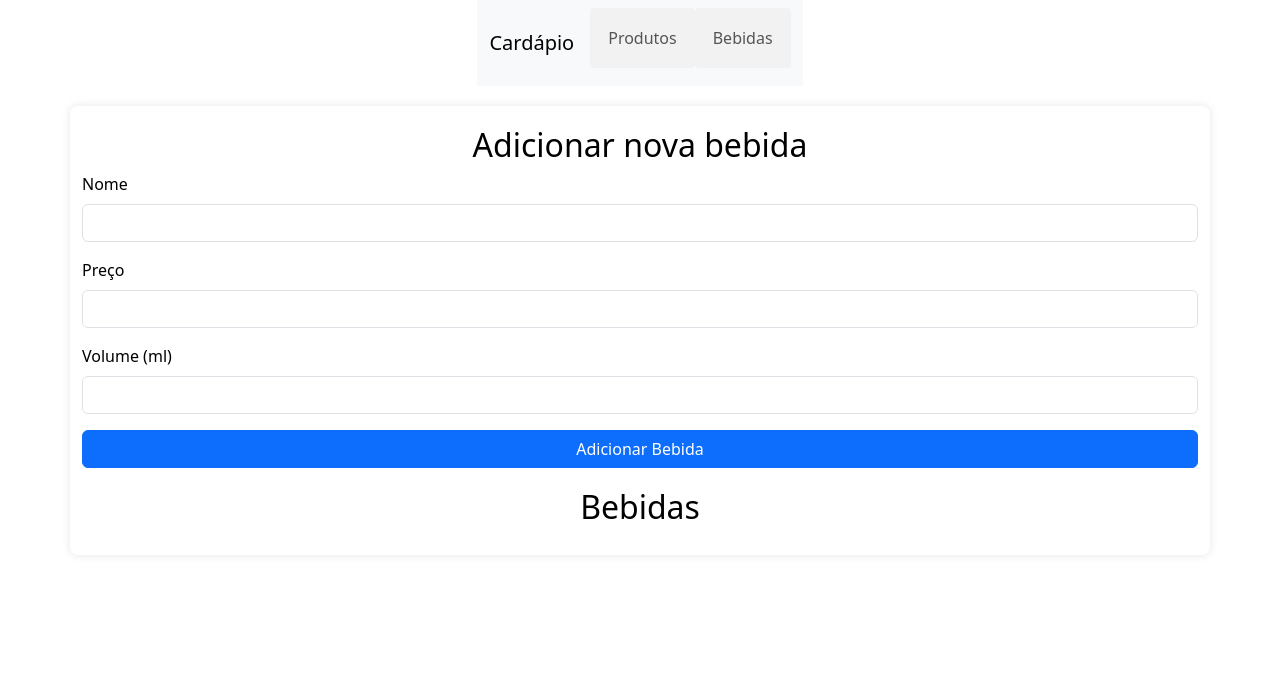
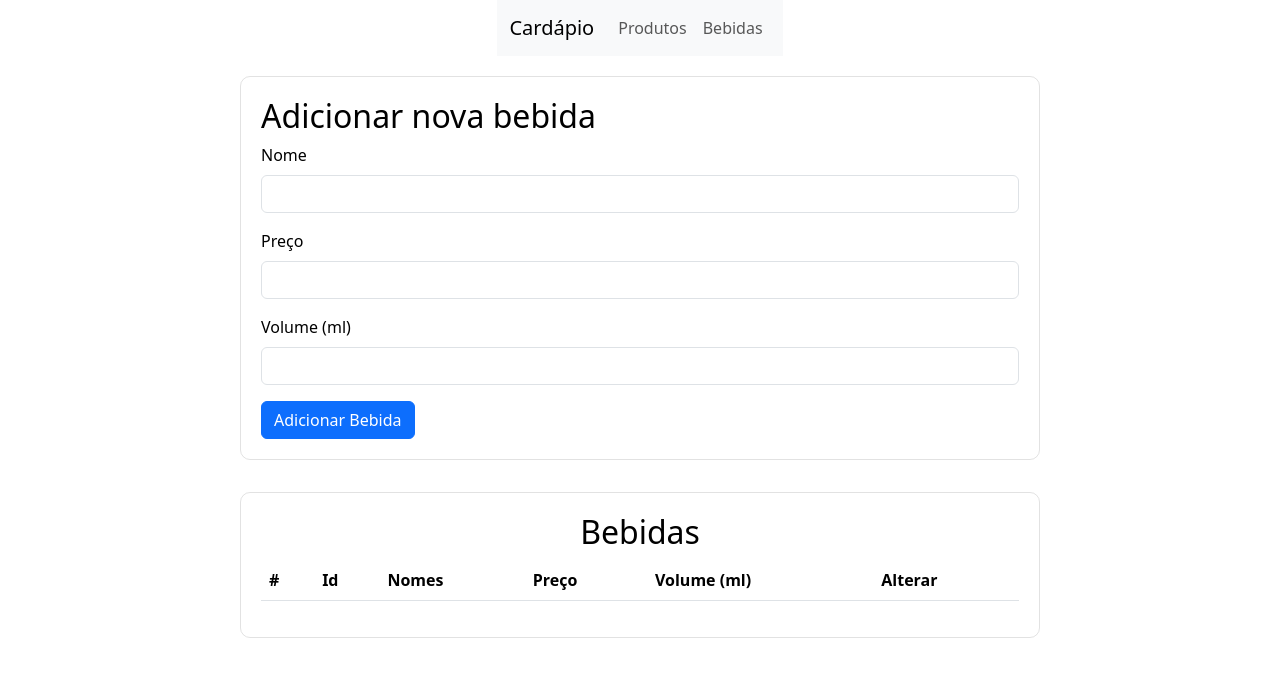
Before and after one commit to cleysonseveriano/api-mongo-vercel, a plain HTML site: page frontend/pages/bebidas.html in a window 1280 px wide. Drawn offline with nearby package versions, Linux system fonts and the light colour scheme; files that its build step writes are made by us from their sources; no server answers; files whose address does not match are found by name.

Commit message:
fixing front

```diff
--- a/frontend/assets/bebidas.css
+++ b/frontend/assets/bebidas.css
@@ -14,97 +14,28 @@ body {
     justify-content: center;
     align-items: center;
     flex-direction: column;
-    background-color: #f7f7f7; /* Adicionado para consistência com a página index */
 }
 
 .container {
     padding: 20px;
-    max-width: 800px; /* Ajustado para se alinhar com a largura do conteúdo */
-    margin: 20px auto; /* Centralizado na página */
-    background-color: #fff; /* Fundo branco */
-    border-radius: 8px;
-    box-shadow: 0 0 10px rgba(0, 0, 0, 0.1);
+    width: 2rem;
+    display: flex;
+    justify-content: center;
+    align-items: center;
+    flex-direction: column;
 }
 
-h1, h2 {
-    text-align: center;
+.add-bebida, .show-bebida {
+    width: 50rem;
+    padding: 20px;
+    border: 1px solid rgba(185, 185, 185, 0.416);
+    border-radius: 10px;
 }
 
-form {
-    margin-bottom: 20px;
+.show-bebida {
+    margin: 2rem;
+    display: flex;
+    flex-direction: column;
+    justify-content: center;
+    align-items: center;
 }
-
-label {
-    display: block;
-    margin-bottom: 5px;
-}
-
-input[type="text"], input[type="number"], button {
-    margin-bottom: 10px;
-    width: 100%;
-}
-
-button {
-    padding: 8px 12px;
-    cursor: pointer;
-    background-color: #007bff; /* Cor azul primária */
-    color: white;
-    border: none;
-    border-radius: 4px;
-}
-
-button:hover {
-    background-color: #0056b3; /* Cor azul mais escura ao passar o mouse */
-}
-
-ul {
-    list-style-type: none;
-    padding: 0;
-}
-
-li {
-    background-color: #f2f2f2;
-    padding: 10px;
-    margin-bottom: 10px;
-    border-radius: 4px;
-}
-
-li:hover {
-    background-color: #e6e6e6;
-}
-
-.bebida {
-    background-color: #fff;
-    border: 1px solid rgba(0, 0, 0, 0.125);
-    padding: 20px;
-    margin-bottom: 20px;
-    border-radius: 8px;
-    box-shadow: 0 4px 6px rgba(0, 0, 0, 0.1);
-}
-
-.bebida:hover {
-    background-color: #f8f9fa;
-}
-
-.bebida h3 {
-    margin-top: 0;
-}
-
-.bebida p {
-    margin-bottom: 10px;
-}
-
-.bebida button {
-    width: 100%;
-    padding: 8px 12px;
-    margin-top: 10px;
-    cursor: pointer;
-    background-color: #007bff; /* Cor azul primária */
-    color: white;
-    border: none;
-    border-radius: 4px;
-}
-
-.bebida button:hover {
-    background-color: #0056b3; /* Cor azul mais escura ao passar o mouse */
-}
--- a/frontend/pages/bebidas.html
+++ b/frontend/pages/bebidas.html
@@ -50,7 +50,20 @@
         </div>
         <div class="show-bebida">
             <h2>Bebidas</h2>
-            <div id="lista-bebidas"></div>
+            <table class="table">
+                <thead>
+                    <tr>
+                        <th scope="col">#</th>
+                        <th scope="col">Id</th>
+                        <th scope="col">Nomes</th>
+                        <th scope="col">Preço</th>
+                        <th scope="col">Volume (ml)</th>
+                        <th scope="col">Alterar</th>
+                    </tr>
+                </thead>
+                <tbody id="lista-bebidas">
+                </tbody>
+
         </div>
     </div>
     <script src="frontend/script/script-bebidas.js"></script>
```
